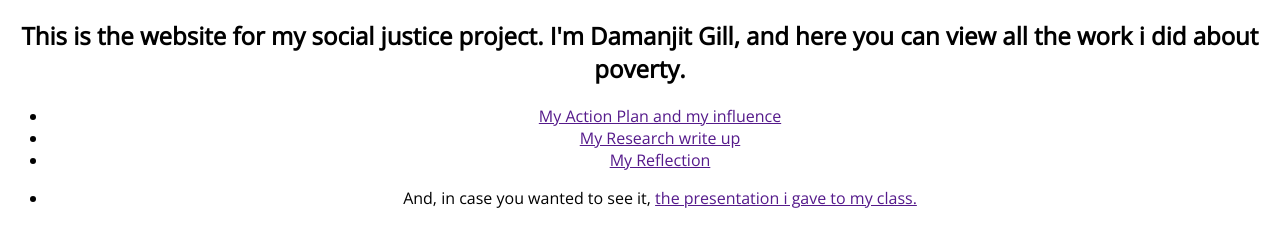
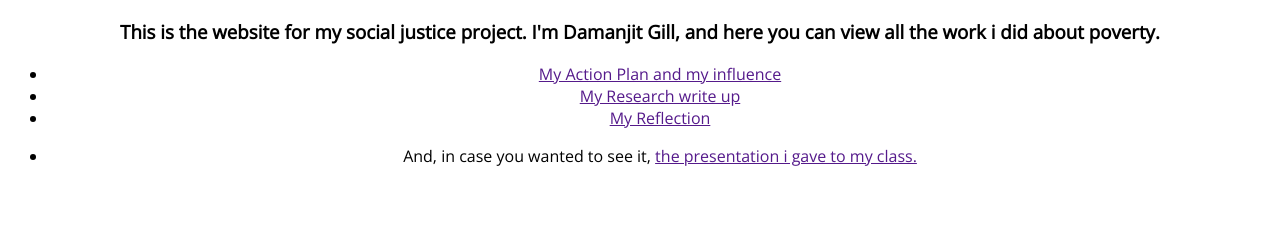
Before and after one commit to Bergenfrundt/socialjustice, a plain HTML site: page index.html in a window 1280 px wide. Shown: the part 67-314 px from the top of the page. Drawn offline with nearby package versions, Linux system fonts and the light colour scheme.

Commit message:
Chagned h2 to h3

```diff
--- a/index.html
+++ b/index.html
@@ -7,7 +7,7 @@
 </head>
 <body>
     <h1>Hi there.</h1>
-    <h2>This is the website for my social justice project. I'm Damanjit Gill, and here you can view all the work i did about poverty.</h2>
+    <h3>This is the website for my social justice project. I'm Damanjit Gill, and here you can view all the work i did about poverty.</h3>
     <ul>
         <li>
             <a href="">My Action Plan and my influence</a>
```
